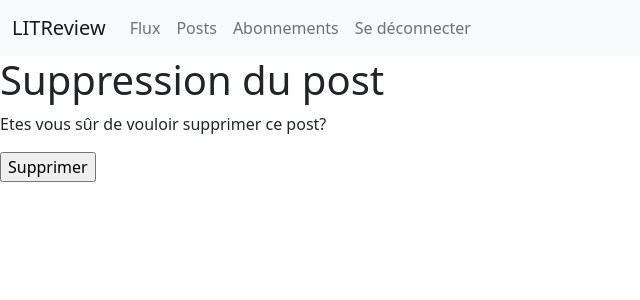
After one commit to Mattgris6/OC_DAPython_Projet9_LitReview, a Django app: page /ticket/1/delete in a window 1280 px wide. The commit adds this page. Shown: the top 300 px of the page, without its empty margins (0-640 px from the left). Run offline with Django 4.2, Linux system fonts and the light colour scheme; a user stored in the database is signed in; data comes from the database, SQL or seed files in the repository; both versions use the stored data as it was after the commit.

Commit message:
Créer la page de ses propres posts. Possibilité de les supprimer et de les modifier

```diff
--- /dev/null
+++ b/litreview/flux/templates/flux/post_delete.html
@@ -0,0 +1,10 @@
+{% extends 'base.html' %} {% block content %}
+<h1>Suppression du post</h1>
+
+
+<p>Etes vous sûr de vouloir supprimer ce post?</p>
+<form action="" method="post">
+    {% csrf_token %}
+    <input type="submit" value="Supprimer">
+</form>
+{% endblock %}
--- a/litreview/flux/views.py
+++ b/litreview/flux/views.py
@@ -13,8 +13,10 @@ from django.db.models import CharField, Value
 def home(request):
     tickets = models.Ticket.objects.all()
     tickets = tickets.annotate(content_type=Value('TICKET', CharField()))
+    tickets = tickets.annotate(page_type=Value('FLUX', CharField()))
     reviews = models.Review.objects.all()
     reviews = reviews.annotate(content_type=Value('REVIEW', CharField()))
+    reviews = reviews.annotate(page_type=Value('FLUX', CharField()))
     tickets_done = [review.ticket for review in reviews]
     posts = sorted(
         chain(reviews, tickets),
@@ -26,6 +28,80 @@ def home(request):
         'tickets_done': tickets_done
     }
     return render(request, 'flux/home.html', context)
+
+
+@login_required
+def own_posts(request):
+    current_user = request.user
+    tickets = models.Ticket.objects.filter(user=current_user)
+    tickets = tickets.annotate(content_type=Value('TICKET', CharField()))
+    tickets = tickets.annotate(page_type=Value('POSTS', CharField()))
+    reviews = models.Review.objects.filter(user=current_user)
+    reviews = reviews.annotate(content_type=Value('REVIEW', CharField()))
+    reviews = reviews.annotate(page_type=Value('POSTS', CharField()))
+    posts = sorted(
+        chain(reviews, tickets),
+        key=lambda post: post.time_created,
+        reverse=True
+    )
+    context={
+        'posts': posts,
+    }
+    return render(request, 'flux/own_posts.html', context)
+
+@login_required
+def ticket_delete(request, ticket_id):
+    ticket = models.Ticket.objects.get(id=ticket_id)
+
+    if request.method == 'POST':
+        ticket.delete()
+        return redirect('own_posts')
+    return render(request,
+                    'flux/post_delete.html',
+                    {'ticket': ticket})
+
+@login_required
+def review_delete(request, review_id):
+    review = models.Review.objects.get(id=review_id)
+
+    if request.method == 'POST':
+        review.delete()
+        return redirect('own_posts')
+    return render(request,
+                    'flux/post_delete.html',
+                    {'review': review})
+
+@login_required
+def ticket_update(request, ticket_id):
+    ticket = models.Ticket.objects.get(id=ticket_id)
+    if request.method == 'POST':
+        form = forms.TicketForm(request.POST, instance=ticket)
+        if form.is_valid():
+            # mettre à jour le groupe existant dans la base de données
+            form.save()
+            # rediriger vers la page détaillée du groupe que nous venons de mettre à jour
+            return redirect('own_posts')
+    else:
+        form = forms.TicketForm(instance=ticket)
+    return render(request,
+                    'flux/ticket_upload.html',
+                    {'form': form})
+
+@login_required
+def review_update(request, review_id):
+    review = models.Review.objects.get(id=review_id)
+    if request.method == 'POST':
+        form = forms.ReviewForm(request.POST, instance=review)
+        if form.is_valid():
+            # mettre à jour le groupe existant dans la base de données
+            form.save()
+            # rediriger vers la page détaillée du groupe que nous venons de mettre à jour
+            return redirect('own_posts')
+    else:
+        form = forms.ReviewForm(instance=review)
+    return render(request,
+                    'flux/review_upload.html',
+                    {'form': form})
 
 @login_required
 def ticket_upload(request):
--- a/litreview/litreview/urls.py
+++ b/litreview/litreview/urls.py
@@ -29,6 +29,11 @@ urlpatterns = [
     path('review/upload/', flux.views.review_upload, name='review_upload'),
     path('review/<int:ticket_id>/answer/', flux.views.review_answer, name='review_answer'),
     path('', flux.views.home, name='home'),
+    path('posts/', flux.views.own_posts, name='own_posts'),
+    path('ticket/<int:ticket_id>/delete', flux.views.ticket_delete, name='ticket_delete'),
+    path('review/<int:review_id>/delete', flux.views.review_delete, name='review_delete'),
+    path('ticket/<int:ticket_id>/update', flux.views.ticket_update, name='ticket_update'),
+    path('review/<int:review_id>/update', flux.views.review_update, name='review_update'),
 ]
 if settings.DEBUG:
     urlpatterns += static(
--- a/litreview/templates/base.html
+++ b/litreview/templates/base.html
@@ -16,7 +16,7 @@
             <div class="collapse navbar-collapse" id="navbarNavAltMarkup">
                 <div class="navbar-nav">
                     <a class="nav-link" href="{% url 'home' %}">Flux</a>
-                    <a class="nav-link" href="#">Posts</a>
+                    <a class="nav-link" href="{% url 'own_posts' %}">Posts</a>
                     <a class="nav-link" href="#">Abonnements</a>
                     <a class="nav-link" href="{% url 'logout' %}">Se déconnecter</a>
                 </div>
```
Also changed, not shown: litreview/flux/templates/flux/display_ticket.html (+12 -3 lines), litreview/flux/templates/flux/own_posts.html (added, +12 -0 lines), litreview/db.sqlite3.
